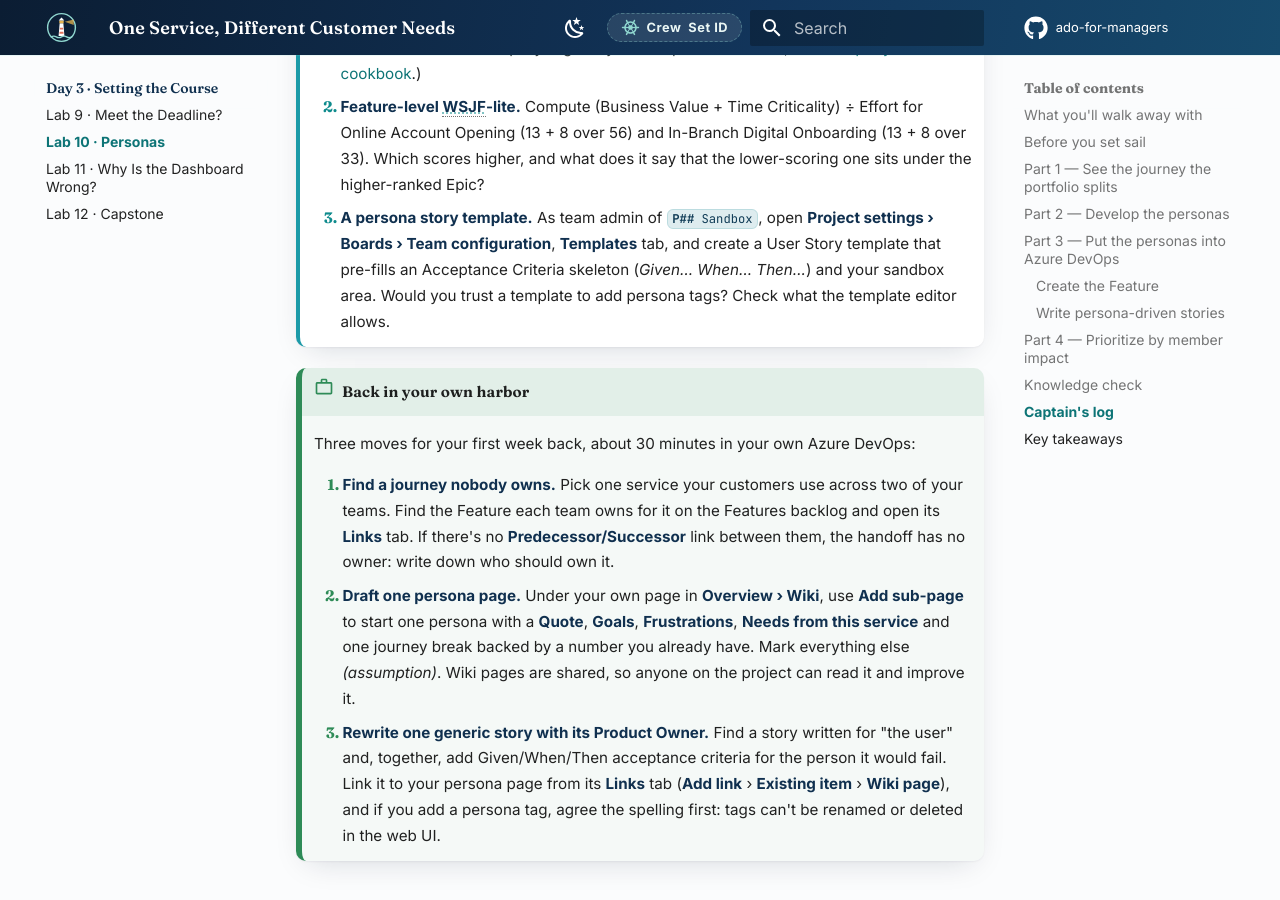
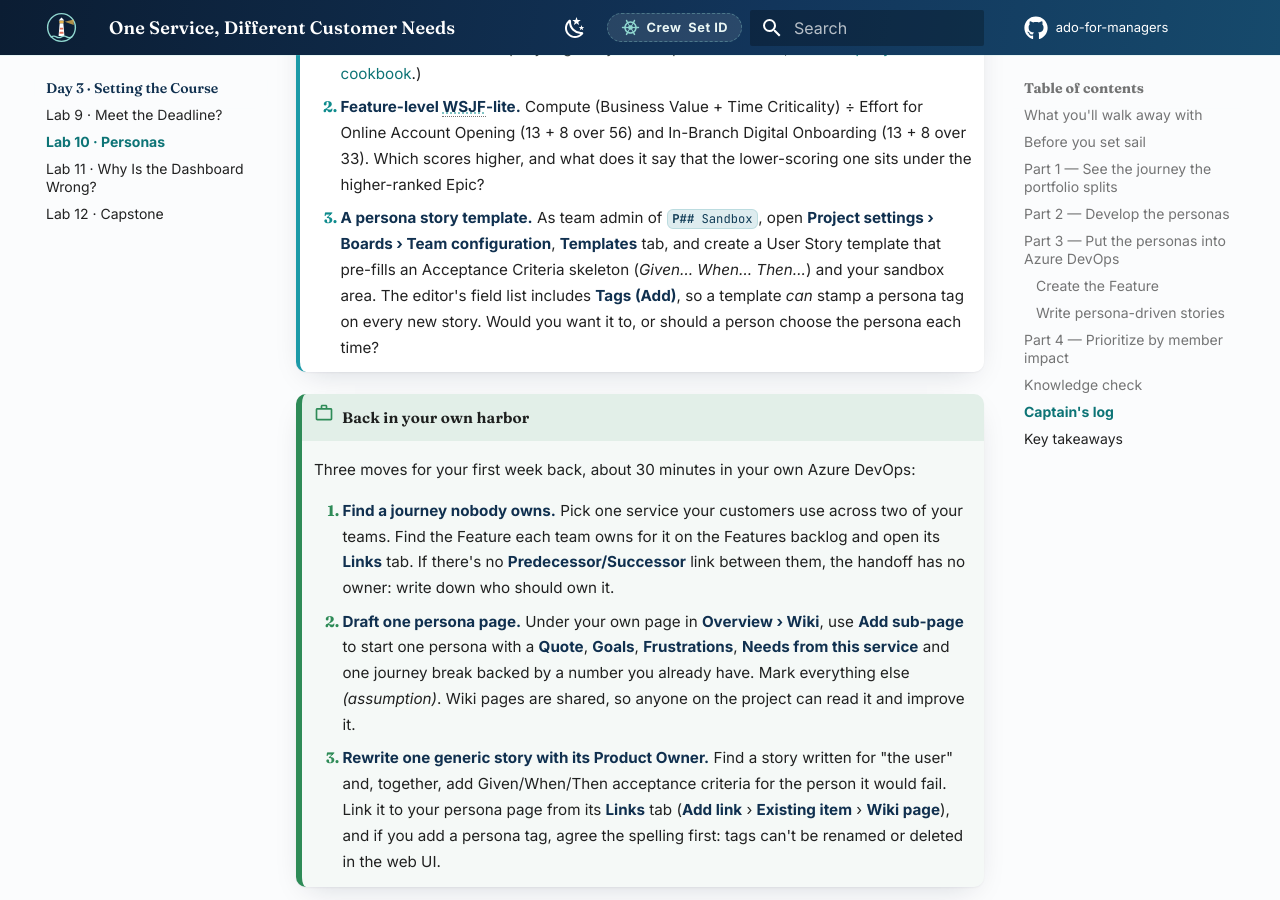
Before and after one commit to varoonsahgal/ado-for-managers, an MkDocs documentation site: the page built from docs/day-3/lab-10-personas.md, in a window 1280 px wide and 900 px high, scrolled down 15136 px. Built offline with MkDocs 1.6.1 and Material for MkDocs 9.7.7, drawn with Linux system fonts in a browser that asks for light colours; comment, search, counter and statistics services are not loaded.

Commit message:
Lab 10: team templates offer Tags (Add); resolve VERIFY

```diff
--- a/docs/day-3/lab-10-personas.md
+++ b/docs/day-3/lab-10-personas.md
@@ -384,9 +384,8 @@ A field brings consistency and can be required, but it's a governance change mad
 !!! bonus "Extra knots"
     1. **Persona coverage chart.** Save a flat query `Shared Queries/Training/P##/Onboarding by persona` (`Area Path` `Under` `HarborPoint\Training\P##`, `Work Item Type` `=` `User Story`, `Tags` `Contains` each persona tag, grouped with **Or**). Add a **Chart for Work Items** widget to a `P##` dashboard, grouped by **Tags**, with **Sum** of Story Points. Is any persona starved of effort? (Group-by-tags may need a preview feature; see the [query cookbook](../resources/query-cookbook.md).)
     2. **Feature-level WSJF-lite.** Compute (Business Value + Time Criticality) ÷ Effort for Online Account Opening (13 + 8 over 56) and In-Branch Digital Onboarding (13 + 8 over 33). Which scores higher, and what does it say that the lower-scoring one sits under the higher-ranked Epic?
-    3. **A persona story template.** As team admin of `P## Sandbox`, open **Project settings › Boards › Team configuration**, **Templates** tab, and create a User Story template that pre-fills an Acceptance Criteria skeleton (*Given… When… Then…*) and your sandbox area. Would you trust a template to add persona tags? Check what the template editor allows.
+    3. **A persona story template.** As team admin of `P## Sandbox`, open **Project settings › Boards › Team configuration**, **Templates** tab, and create a User Story template that pre-fills an Acceptance Criteria skeleton (*Given… When… Then…*) and your sandbox area. The editor's field list includes **Tags (Add)**, so a template *can* stamp a persona tag on every new story. Would you want it to, or should a person choose the persona each time?
 
-<!-- VERIFY: Extra knot 3, whether team templates can add Tags in the web template editor (docs conflict). -->
 
 !!! harbor "Back in your own harbor"
     Three moves for your first week back, about 30 minutes in your own Azure DevOps:
```
